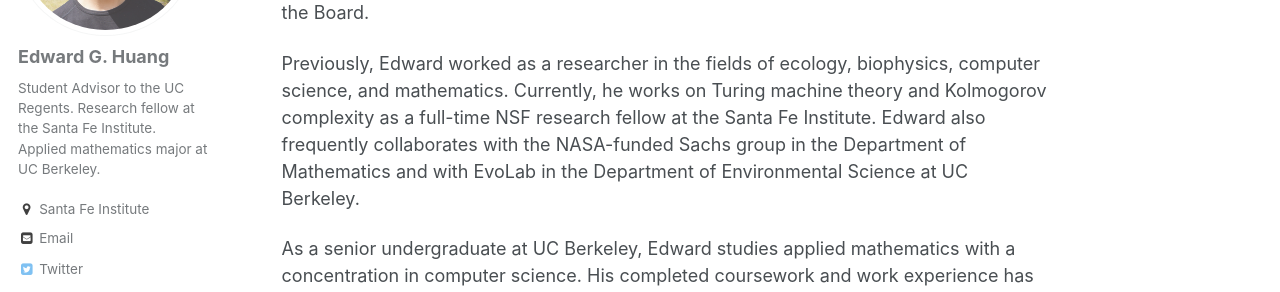
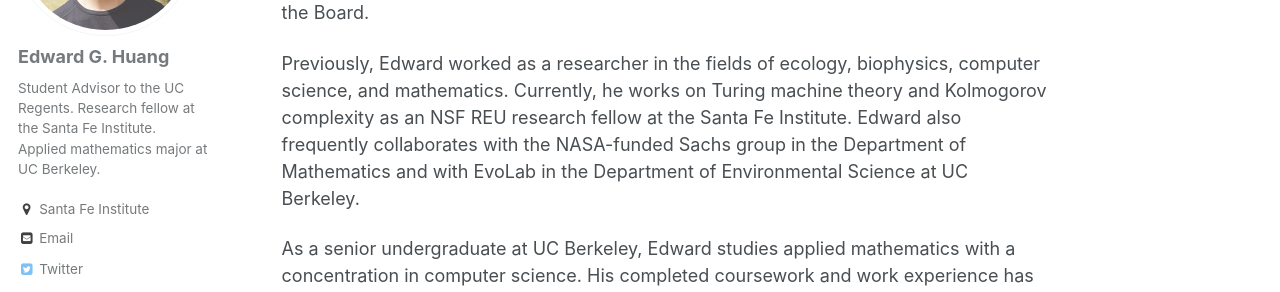
Before and after one commit to eghuang/eghuang.github.io, a Jekyll site: the page built from _pages/about.md, in a window 1280 px wide and 949 px high. Shown: the part 242-534 px from the top of the window. Built offline with Jekyll 4.4.1, drawn with Linux system fonts in a browser that asks for light colours; some web fonts are replaced.

Commit message:
Small correction to about me

```diff
--- a/_pages/about.md
+++ b/_pages/about.md
@@ -10,7 +10,7 @@ redirect_from:
 
 Edward serves as the current appointed UC Student Advisor, a nonvoting member position on the Board of Regents of the University of California. He represents over 250,000 students and many additional stakeholders of the University as the sole undergraduate on the Board.
 
-Previously, Edward worked as a researcher in the fields of ecology, biophysics, computer science, and mathematics. Currently, he works on Turing machine theory and Kolmogorov complexity as a full-time NSF research fellow at the Santa Fe Institute. Edward also frequently collaborates with the NASA-funded Sachs group in the Department of Mathematics and with EvoLab in the Department of Environmental Science at UC Berkeley.
+Previously, Edward worked as a researcher in the fields of ecology, biophysics, computer science, and mathematics. Currently, he works on Turing machine theory and Kolmogorov complexity as an NSF REU research fellow at the Santa Fe Institute. Edward also frequently collaborates with the NASA-funded Sachs group in the Department of Mathematics and with EvoLab in the Department of Environmental Science at UC Berkeley.
 
 As a senior undergraduate at UC Berkeley, Edward studies applied mathematics with a concentration in computer science. His completed coursework and work experience has covered deep learning, data science, project management, risk analysis, and technical writing.
 
```
